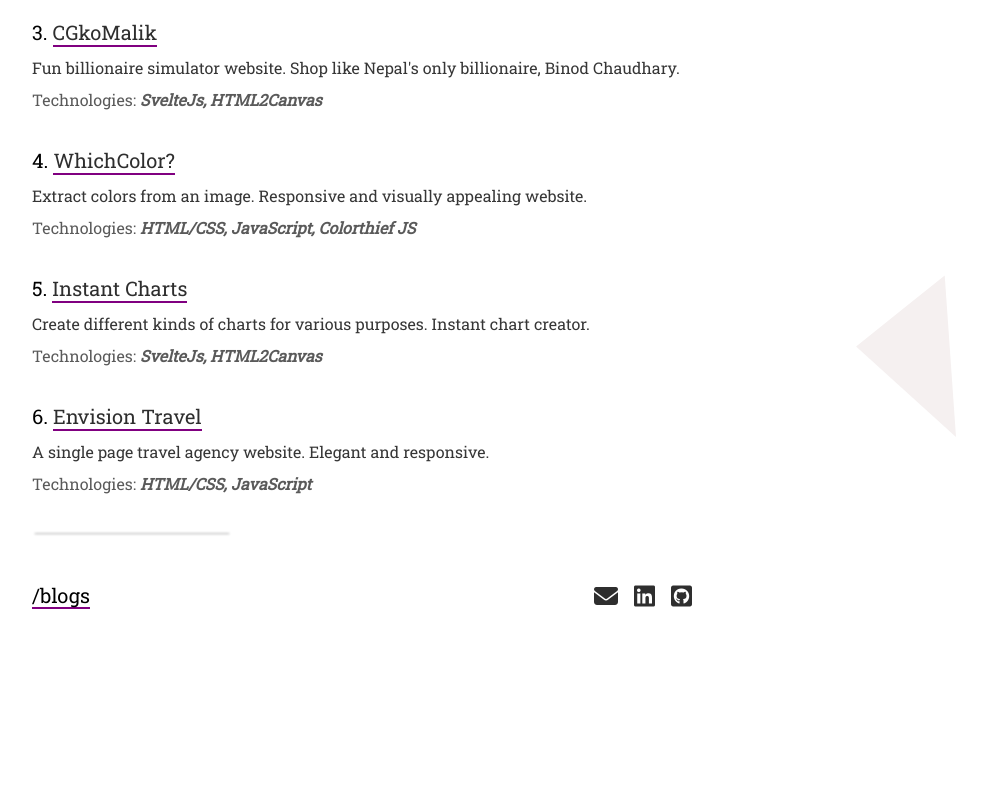
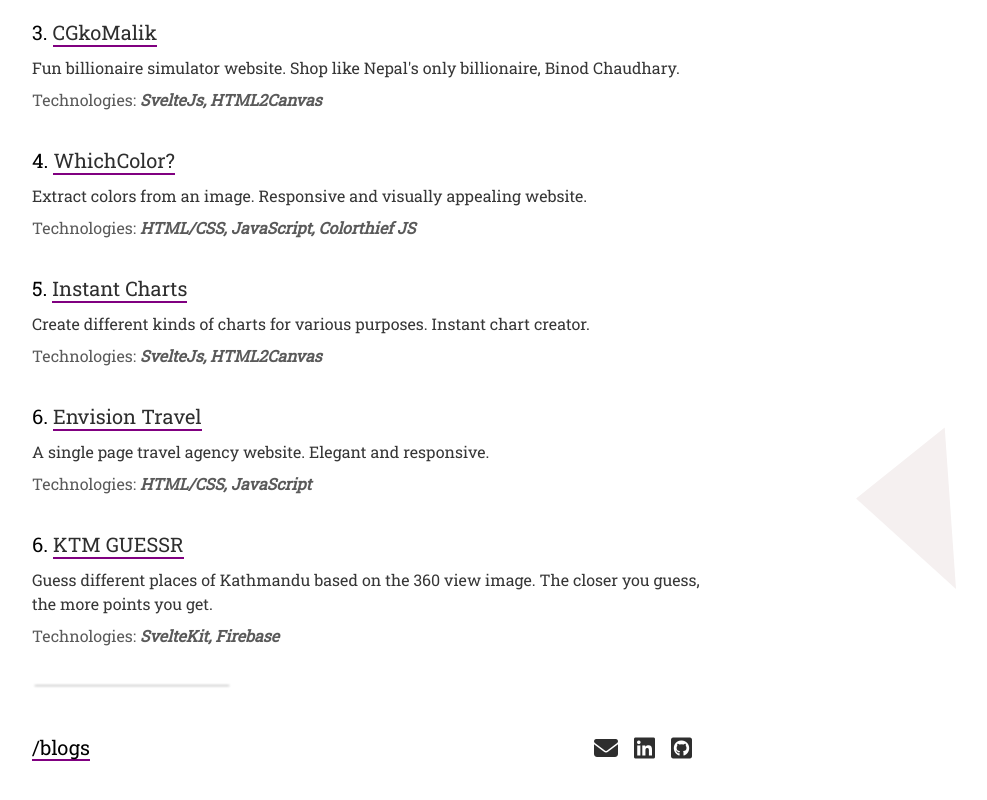
Before and after one commit to rubekk/Portfolio, a Svelte app: page / in a window 1280 px wide. Shown: the part 965-1765 px from the top of the page, without its empty margins (274-1261 px from the left). Before the commit the page ends 1645 px from the top, so only its background shows below. Built offline with nearby package versions, Linux system fonts and the light colour scheme.

Commit message:
Update App.svelte

```diff
--- a/src/App.svelte
+++ b/src/App.svelte
@@ -183,6 +183,12 @@
 				<div class="project-description">A single page travel agency website. Elegant and responsive.</div>
 				<div class="project-technologies">Technologies: <span class="technology">HTML/CSS, JavaScript</span></div>
 			</div>
+			<div class="project">
+				<div class="project-name">6. <a class="underline" href="https://ktmguessr.netlify.app" target="_blank">KTM GUESSR</a></div>
+				<div class="project-description">Guess different places of Kathmandu based on the 360 view image. The closer you guess, the more points you get.</div>
+				<div class="project-technologies">Technologies: <span class="technology">SvelteKit, Firebase</span></div>
+			</div>
+
 		</div>
 		<div class="svg">
 			<svg width="200" height="9" viewBox="0 0 301 9" fill="none" xmlns="http://www.w3.org/2000/svg">
```
